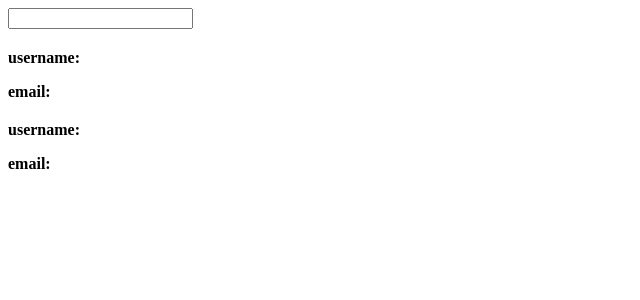
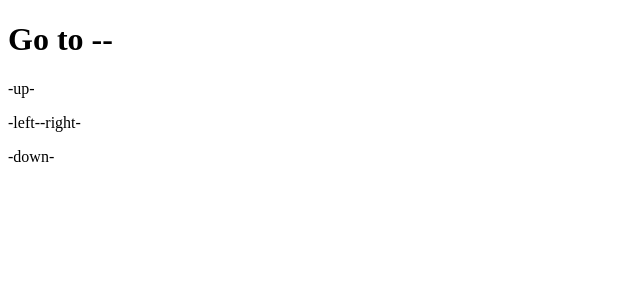
Before and after one commit to LukaszSarzynski/React-sandbox, a React (Create React App) app: page / in a window 1280 px wide. Shown: the top 300 px of the page, without its empty margins (0-640 px from the left). Built offline with nearby package versions, Linux system fonts and the light colour scheme; no server answers.

Commit message:
this.props.children trick to extended data

```diff
--- a/src/App.js
+++ b/src/App.js
@@ -1,58 +1,50 @@
 import React from 'react';
 
 class App extends React.Component {
+
+
+  render() {
+
+    return (
+      <ChildDirection>
+        <p>-up-</p>
+        <span>-left-</span>
+        <span>-right-</span>
+        <p>-down-</p>
+      </ChildDirection>
+    )
+  }
+}
+// <span>left</span> <span>right</span>
+
+class ChildDirection extends React.Component {
 
   constructor() {
     super();
 
     this.state = {
-      users: [1,2],
+      direction: '--'
     }
   }
 
-  UNSAFE_componentWillMount() {
-    fetch( 'https://jsonplaceholder.typicode.com/users' )
-    .then( response => response.json() )
-    .then( json => this.setState({users: json}))
-  }
-
-  setFilter(e) {
-    this.setState({filter: e.target.value})
+  changeDirection(direction) {
+    this.setState({direction});
   }
 
   render() {
-    let users = this.state.users;
-    if(this.state.filter) {
-      users = users.filter( v => v.name.includes(this.state.filter));
-    }
-    console.log(this.state.filter);
+    let children = this.props.children
+    children = React.Children.map(children, child => {
+      return React.cloneElement(child, {onMouseOver: this.changeDirection.bind(this,child.props.children)})
+    })
     return (
       <div>
-        <input onChange={this.setFilter.bind(this)} />
-        {users.map( (v,i) => <UserWidget key={i} user={v} /> )}
+        <h1>Go to {this.state.direction}</h1>
+        {children}
       </div>
     )
   }
 }
 
-const UserWidget = (props) =>
-      <div>
-        <h2>{props.user.name}</h2>
-        <p><strong>username: </strong>{props.user.username}</p>
-        <p><strong>email: </strong>{props.user.email}</p>
-      </div>
 
 
-// class UserWidget extends React.Component {
-//   render(){
-//     return (
-//       <div>
-//         <h2>{this.props.user.name}</h2>
-//         <p><strong>username: </strong>{this.props.user.username}</p>
-//         <p><strong>email: </strong>{this.props.user.email}</p>
-//       </div>
-//     )
-//   }
-// }
-
 export default App;
```
